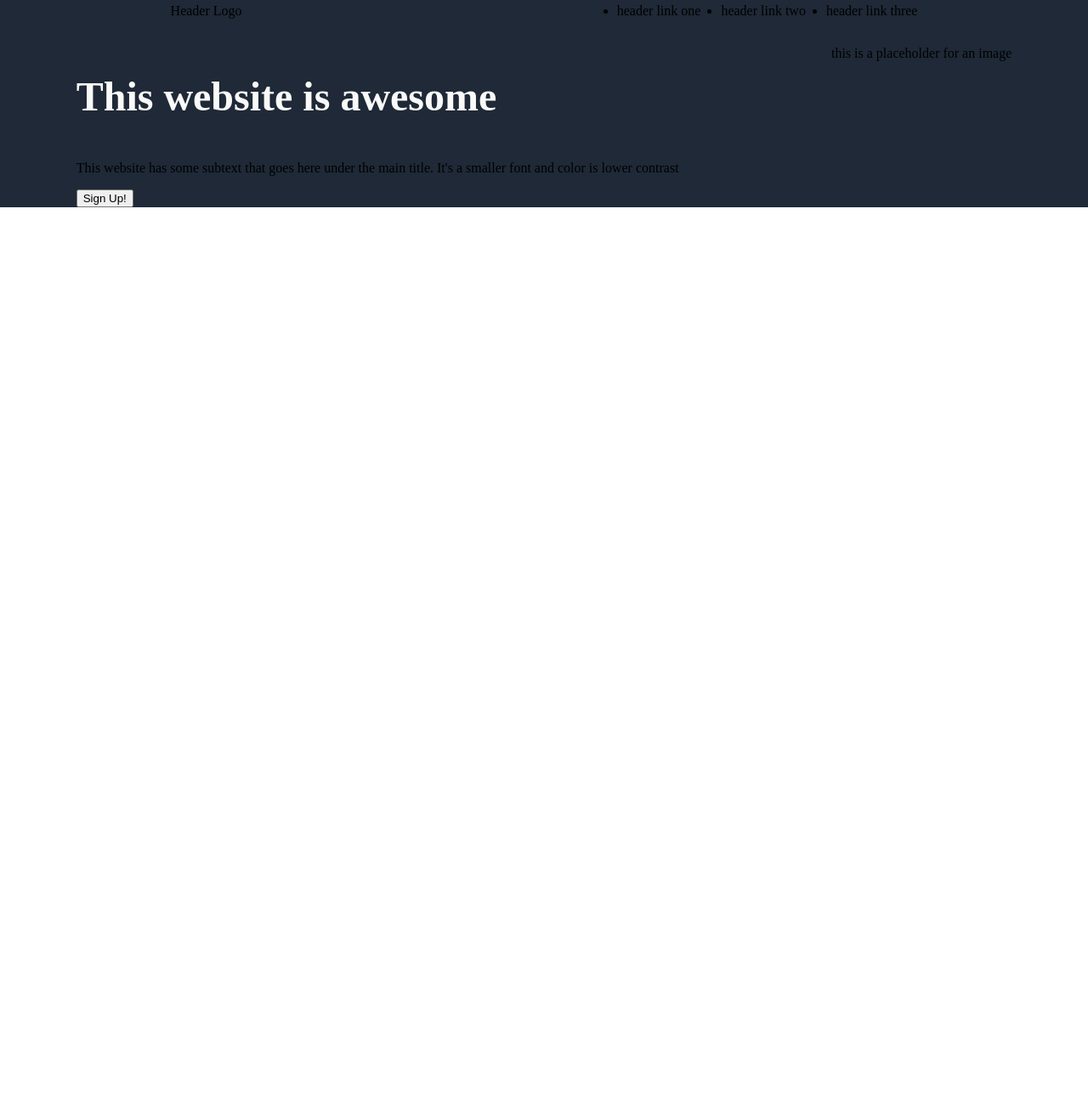
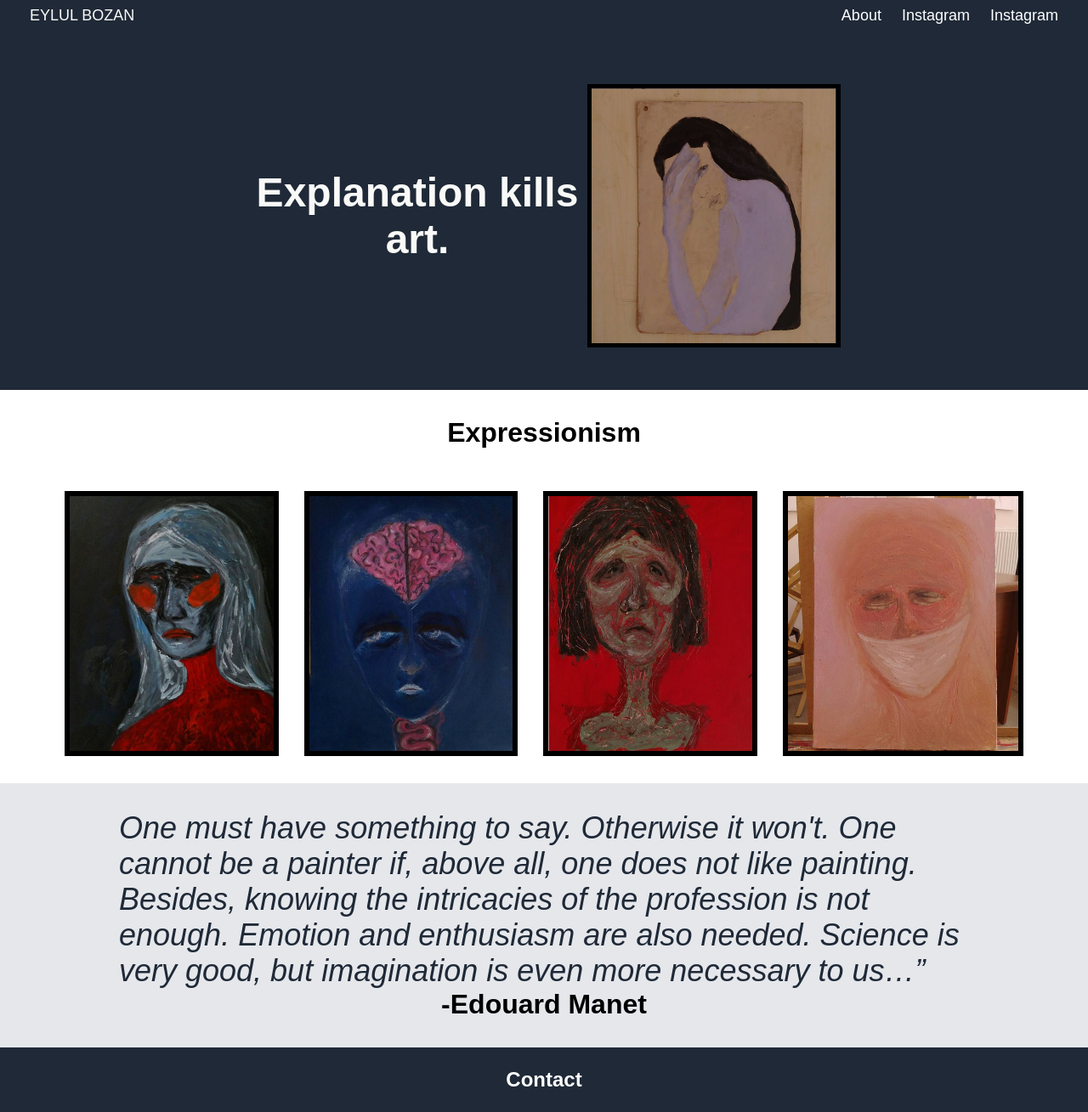
Before and after one commit to nomadicshaman/landingpage, a plain HTML site: page index.html in a window 1280 px wide. Shown: the part 12-1321 px from the top of the page at 85% size. Before the commit the page ends 800 px from the top, so only its background shows below. Drawn offline with Linux system fonts and the light colour scheme.

Commit message:
add semi-finished page

```diff
--- a/index.html
+++ b/index.html
@@ -8,33 +8,48 @@
     <body>
         <div class="hero">
             <div class="header1">
-                <div class="headerlogo">Header Logo</div>
+                <div class="headerlogo">EYLUL BOZAN</div>
                 <ul>
-                    <li>header link one</li>
-                    <li>header link two</li>
-                    <li>header link three</li>
+                    <li><a href="##">About</a></li>
+                    <li><a href="https://www.instagram.com/eylulay.l/">Instagram</a></li>
+                    <li><a href="https://www.instagram.com/no91tattoo/">Instagram</a></li>
                 </ul>
             </div>
             <div class="header2">
                 <div class="left">
-                    <p class="awesome">This website is awesome</p>
-                    <p>This website has some subtext that goes here under the main title. It's a smaller font and color is lower contrast</p>
-                    <button type="button">Sign Up!</button>
+                <h1 class="awesome">Explanation kills art.</h1>
+
+
                 </div>
 
             <div class="right">
-                <p>this is a placeholder for an image</p>
+                <img src="images/5.png">
             </div>
+        </div>
+            </div>
+            <div class="main">
+                <h1 class="random">Expressionism</h2>
+
+                <div class="images">
+                <div class="image1"><img src="images/1.png"></div>
+                <div class="image2"><img src="images/2.png"></div>
+                <div class="image3"><img src="images/3.png"></div>
+                <div class="image4"><img src="images/4.png"></div>
             </div>
         </div>
 
+            <div class="quote">
+                    <p class="quotetext">One must have something to say. Otherwise it won't. One cannot be a painter if, above all, one does not like painting. Besides, knowing the intricacies of the profession is not enough. Emotion and enthusiasm are also needed. Science is very good, but imagination is even more necessary to us…”</p>
+                    <p class="quoter">-Edouard Manet</p>
+            </div>
 
+            </div>
 
+        </div>
 
+        <div class="footer">
+            <div class="contact"><a href="##">Contact</a></div>
+        </div>
 
-
-        <div class="content"></div>
-        <div class="quotesection"></div>
-        <div class="footer"></div>
     </body>
 </html>
--- a/style.css
+++ b/style.css
@@ -1,42 +1,168 @@
+* {
+    margin: 0;
+    padding: 0;
+}
+
 body {
     display: flex;
     flex-direction: column;
     margin: 0;
+
+    font-family: sans-serif;
+
 }
 
 .hero {
     background-color: #1F2937;
 
+
 }
 
 .header1 {
     display: flex;
-    justify-content: space-around;
+    justify-content: space-between;
     align-items: center;
+    padding: 20px 35px;
 }
 
 ul {
     display: flex;
     gap: 24px;
+    font-size: 18px;
+    color: #e5e7eb;
+    list-style: none;
 
 }
 
 
 .header2 {
     display: flex;
-    justify-content: space-around;
+    align-items: center;
+    flex-direction: ;
+    margin-top: 50px;
+    margin-bottom: 50px;
+    justify-content: center;
 }
 
 
+img {
+    max-height: 100%;
+}
+
+.right {
+    width: 288px;
+    height: 300px;
+    border-style: solid;
+    border-width: 5px;
 
 
+}
 
+.left {
+    width: 400px;
 
-
+}
 
 
 .awesome {
     color: #f9faf8;
     font-size: 48px;
     font-weight: bolder;
+    text-align: center;
 }
+
+
+.headerlogo {
+    color: #f9faf8;
+    font-size: 18px;
+
+}
+
+
+
+button {
+    background-color: #4073ff;
+    border: none;
+    padding: 10px 30px;
+    color: white;
+    font-weight: 900;
+    border-radius: 10px;
+}
+
+button:hover {
+    opacity: 0.6;
+}
+
+
+.main {
+    background-color: white;
+    padding: 32px;
+
+}
+
+.images {
+    display: flex;
+    gap: 30px;
+    margin-top: 50px;
+    justify-content: center;
+    align-items: center;
+    flex-wrap: wrap;
+}
+
+.image1,
+.image2,
+.image3,
+.image4 {
+    border-style: solid;
+    height: 300px;
+    width: fit-content;
+    border-width: 6px;
+}
+
+.random {
+    text-align: center;
+}
+
+.quote {
+    background-color: #e5e7eb;
+    display: flex;
+    justify-content: center;
+    flex-direction: column;
+    align-items: center;
+    padding: 32px;
+
+
+}
+
+.quotetext {
+    font-size: 36px;
+    font-style: italic;
+    color: #1f2937;
+    width: 1000px;
+
+
+}
+
+.quoter {
+    text-align: right;
+    font-size: 32px;
+    font-weight: bold;
+}
+
+.footer {
+    display: flex;
+    background-color: #1f2937;
+    justify-content: center;
+    align-items: center;
+    padding: 24px;
+}
+
+.contact {
+    font-size: 24px;
+    font-weight: bold;
+}
+
+a {
+    text-decoration: none;
+    color: white;
+}
```
Also changed, not shown: images/5.png (added).
